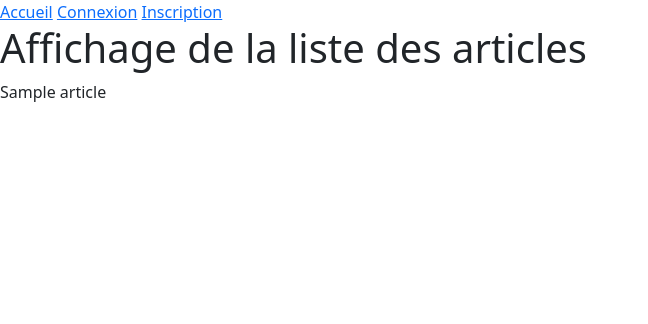
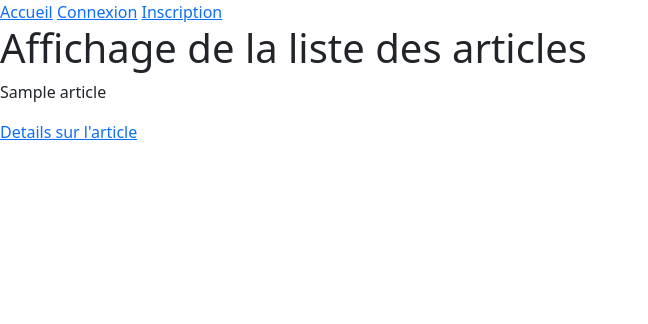
Before and after one commit to Kya127/JOJ_NEWS, a Django app: page /liste/ in a window 1280 px wide. Shown: the top 324 px of the page, without its empty margins (0-648 px from the left). Run offline with Django 5.2, Linux system fonts and the light colour scheme; tables that the repository leaves empty hold one stand-in row (values such as "Sample post").

Commit message:
creation de la vue et du template pour afficher les details sur un article

```diff
--- a/blog/templates/liste.html
+++ b/blog/templates/liste.html
@@ -4,6 +4,8 @@
    {% if liste_article%}
     {%for a in liste_article%}
      <p>{{a.titre}}</p>
+     <a href="{%url 'detail_traiteur' a.id %}">Details sur l'article</a>
+
     {%endfor%}
    {%endif%}
 {%endblock%}
--- a/blog/urls.py
+++ b/blog/urls.py
@@ -5,4 +5,5 @@ urlpatterns = [
     path('', views.Accueil, name = 'accueil'),
     path('incrire/', views.Inscription.as_view(), name='inscrire'),
     path('liste/',views.ListView,name='liste_des_articles'),
+    path('liste/<int:id>/',views.DetailView,name='detail_traiteur'),
 ]
--- a/blog/views.py
+++ b/blog/views.py
@@ -1,4 +1,4 @@
-from django.shortcuts import render
+from django.shortcuts import render,get_object_or_404
 
 from django.views.generic import CreateView
 from django.contrib.auth.forms import UserCreationForm
@@ -21,3 +21,10 @@ def ListView(request):
         'liste_article':liste_article
     }
     return render(request,'liste.html',context)
+
+def DetailView(request,id):
+    un_article=get_object_or_404(Article,id=id)
+    article_recuperee={
+        'un_article':un_article
+    }
+    return render(request,'detail.html',article_recuperee)
--- a/templates/base.html
+++ b/templates/base.html
@@ -16,13 +16,14 @@
             {% if user.is_authenticated  %}
                 <form action="{% url 'logout' %}" method="post">
                     {% csrf_token %}
-                    <button  class="navbar-toggler" type="button" data-bs-toggle="collapse" data-bs-target="#navbarSupportedContent" aria-controls="navbarSupportedContent" aria-expanded="false" aria-label="Toggle navigation">Deconnexion</button>
+                    <button  class="navbar-toggler" type="submit" data-bs-toggle="collapse" data-bs-target="#navbarSupportedContent" aria-controls="navbarSupportedContent" aria-expanded="false" aria-label="Toggle navigation">Deconnexion</button>
                 </form>
 
             {% else %}
 
                 <a href=" {% url 'login' %}">Connexion</a>
                 <a  href=" {% url 'inscrire' %}">Inscription</a>
+
 
             {% endif %}
 
```
Also changed, not shown: blog/templates/detail.html (added, +10 -0 lines).
